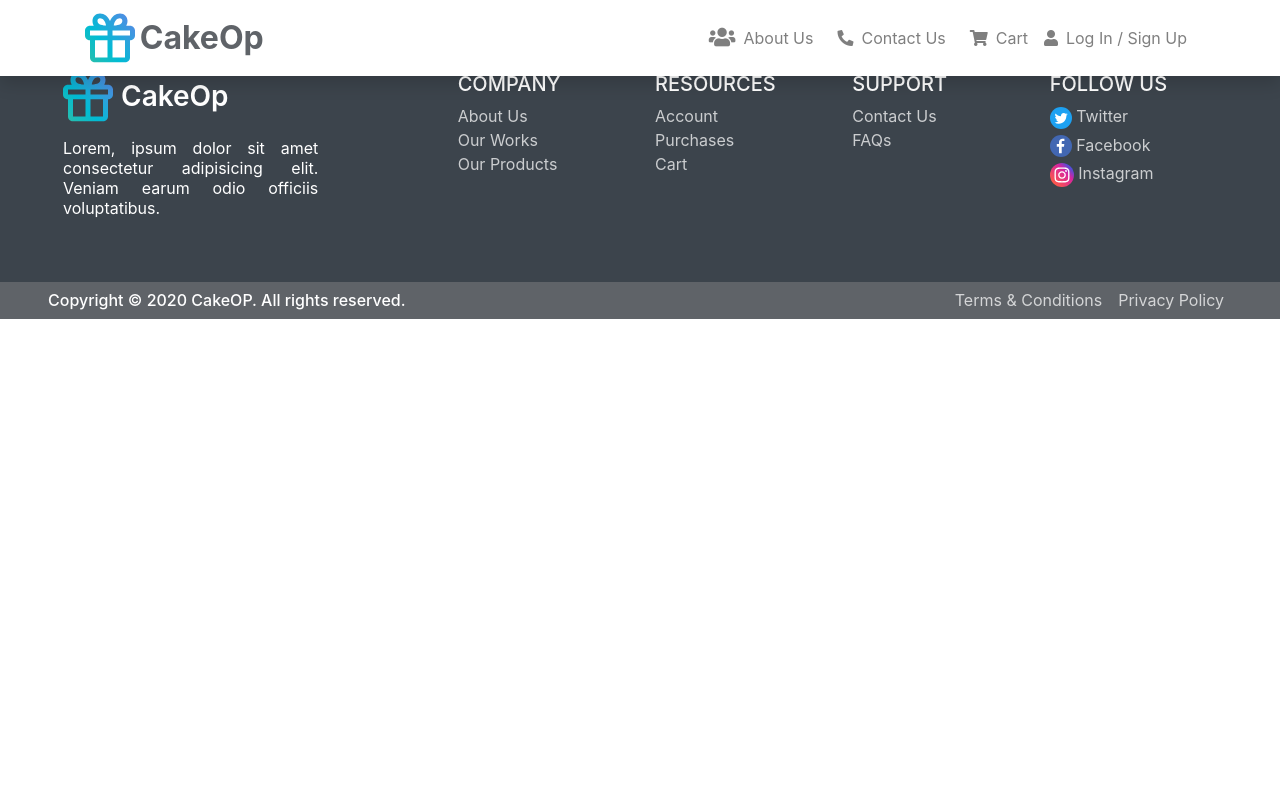
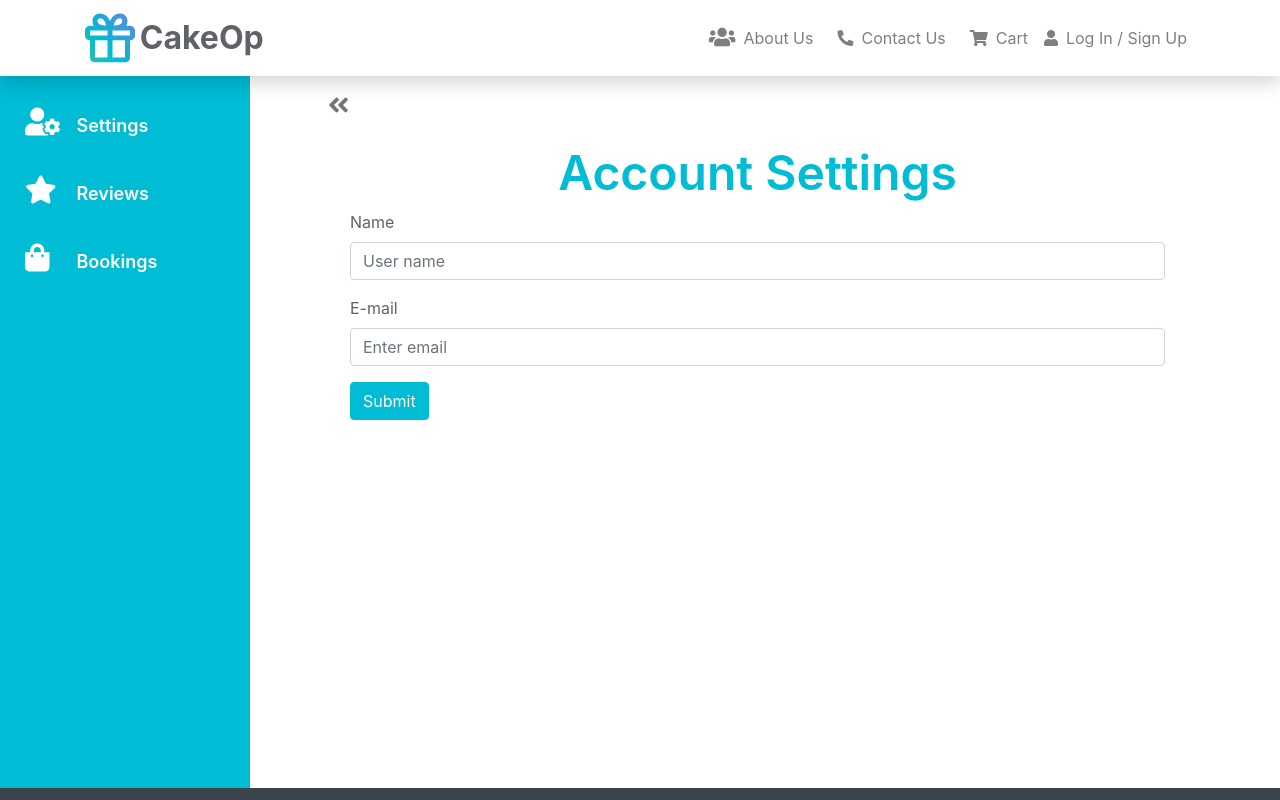
Before and after one commit to programmingseeker/cakeop, a React (Create React App) app in the folder frontend/: page /cakes in a window 1280 px wide. Shown: the top 800 px of the page. Built offline with nearby package versions, Linux system fonts and the light colour scheme.

Commit message:
Completed responsive side nav bar for Account page

```diff
--- /dev/null
+++ b/frontend/public/accountpage.scss
@@ -0,0 +1,6 @@
+.page-content-main-text{
+    font-weight: 600;
+    font-size: 3rem;
+    text-align: center;
+    color: var(--primary);
+}
--- /dev/null
+++ b/frontend/public/sidenav.scss
@@ -0,0 +1,236 @@
+#wrapper {
+  padding-left: 0;
+  transition: all 0.5s ease;
+  position: relative;
+}
+
+#sidebar-wrapper {
+  z-index: 1;
+  position:fixed;
+  top:76px;
+  left: 250px;
+  width: 0;
+  height: 100%;
+  margin-left: -250px;
+  overflow-y: auto;
+  overflow-x: hidden;
+  background: var(--primary);
+  transition: all 0.5s ease;
+}
+
+#wrapper.toggled #sidebar-wrapper {
+  width: 250px;
+}
+
+.sidebar-nav {
+  width: 250px;
+  margin: 1rem 0rem;
+  padding: 0;
+  list-style: none;
+  .nav-link{
+    padding:0rem!important;
+  }
+}
+.sidebar-nav > li {
+  text-indent: 8.5px;
+  line-height: 60px;
+  width: 100%;
+}
+.sidebar-nav > li .sidenav-icon {
+  display: block;
+  text-decoration: none;
+  color: #fff;
+  font-weight: 600;
+  font-size: 18px;
+  border-radius:20px;
+  margin:0.25rem 0.5rem;
+}
+.sidebar-nav > li > .sidenav-icon:hover,
+.sidebar-nav > li > .sidenav-icon:focus,
+.sidebar-nav > li > a.active{
+  text-decoration: none;
+  color: var(--primary);
+  background: #fff;
+}
+.sidebar-nav > li > .sidenav-icon i.fa {
+  font-size: 28px;
+  width: 60px;
+}
+
+
+
+
+#navbar-wrapper {
+    width: 100%;
+    position: absolute;
+    top:78px;
+    z-index: 2;
+}
+#wrapper.toggled #navbar-wrapper {
+    position: absolute;
+    margin-right: -250px;
+}
+#navbar-wrapper .navbar {
+  border-width: 0 0 0 0;
+  background-color: #fff;
+  font-size: 24px;
+  margin-bottom: 0;
+  border-radius: 0;
+  padding:0.5rem 0rem 0rem 0.5rem!important;
+}
+#navbar-wrapper .navbar .sidenav-icon {
+  color: #757575;
+}
+#navbar-wrapper .navbar .sidenav-icon:hover {
+  color: var(--primary);
+}
+#navbar-wrapper .navbar-inverse{
+  transform: rotate(180deg);
+  transition: all 0.5s ease;
+}
+
+
+
+#content-wrapper {
+  min-height:90vh;
+  width: 100%;
+  position: absolute;
+  top: 100px!important;
+  padding: 0px;
+}
+#wrapper.toggled #content-wrapper {
+  position: absolute;
+  margin-right: -250px;
+}
+
+@media (min-width: 992px) {
+  #wrapper {
+    padding-left: 250px;
+  }
+
+  #wrapper.toggled {
+    padding-left: 60px;
+  }
+
+  #sidebar-wrapper {
+    width: 250px;
+  }
+
+  #wrapper.toggled #sidebar-wrapper {
+    width: 60px;
+  }
+
+  #wrapper.toggled #navbar-wrapper {
+    position: absolute;
+    margin-right: -190px;
+}
+
+  #wrapper.toggled #content-wrapper {
+    position: absolute;
+    margin-right: -190px;
+  }
+
+  #navbar-wrapper {
+    position: relative;
+  }
+
+  #wrapper.toggled {
+    padding-left: 60px;
+  }
+
+  #content-wrapper {
+    position: relative;
+    top: 0;
+  }
+
+  #wrapper.toggled #navbar-wrapper,
+  #wrapper.toggled #content-wrapper {
+    position: relative;
+    margin-right: 60px;
+  }
+}
+
+@media (min-width: 768px) and (max-width: 991px) {
+  #wrapper {
+    padding-left: 60px;
+  }
+
+  #sidebar-wrapper {
+    width: 60px;
+  }
+
+#wrapper.toggled #navbar-wrapper {
+    position: absolute;
+    margin-right: -250px;
+}
+
+  #wrapper.toggled #content-wrapper {
+    position: absolute;
+    margin-right: -250px;
+  }
+
+  #navbar-wrapper {
+    position: relative;
+  }
+
+  #wrapper.toggled {
+    padding-left: 250px;
+  }
+
+  #content-wrapper {
+    position: relative;
+    top: 0;
+  }
+
+  #wrapper.toggled #navbar-wrapper,
+  #wrapper.toggled #content-wrapper {
+    position: relative;
+    margin-right: 250px;
+  }
+  .sidebar-nav > li .sidenav-icon {
+    margin:0rem!important;
+    border-radius:0rem;
+  }
+}
+
+@media (max-width: 767px) {
+  #wrapper {
+    padding-left: 0;
+  }
+
+  #sidebar-wrapper {
+    width: 0;
+  }
+
+  #wrapper.toggled #sidebar-wrapper {
+    width: 250px;
+  }
+  #wrapper.toggled #navbar-wrapper {
+    position: absolute;
+    margin-right: -250px;
+  }
+
+  #wrapper.toggled #content-wrapper {
+    position: absolute;
+    margin-right: -250px;
+  }
+
+  #navbar-wrapper {
+    position: relative;
+  }
+
+  #wrapper.toggled {
+    padding-left: 250px;
+  }
+
+  #content-wrapper {
+    position: relative;
+    top: 0;
+  }
+
+  #wrapper.toggled #navbar-wrapper,
+  #wrapper.toggled #content-wrapper {
+    position: relative;
+    margin-right: 250px;
+  }
+}
--- a/frontend/src/App.js
+++ b/frontend/src/App.js
@@ -6,15 +6,19 @@ import LoginPage from './pages/LoginPage';
 import SignupPage from './pages/SignupPage';
 import Header from './components/Header';
 import Footer from './components/Footer';
-
+import AllCakes from './components/AllCakes';
 function App() {
   return (
     <Router>
       <Header />
       <Switch>
         <Route exact path='/' component={HomePage} />
-        <Route exact path='/login' render={()=>{return(<LoginPage isPage={true}/>)}} />
+        <Route exact path='/login' render={()=><LoginPage isPage={true}/>} />
         <Route exact path='/signup' component={SignupPage} />
+        <Route exact path='/cakes' component={AllCakes} />
+        <Route exact path='/cakes/settings' render={()=><AllCakes tab={'settings'}/>} />
+        <Route exact path='/cakes/reviews' render={()=><AllCakes tab={'reviews'}/>} />
+        <Route exact path='/cakes/bookings' render={()=><AllCakes tab={'bookings'}/>} />
       </Switch>
       <Footer/>
     </Router>
--- /dev/null
+++ b/frontend/src/components/AllCakes.js
@@ -0,0 +1,72 @@
+import React,{useState,useEffect} from 'react'
+import {Container,Nav , Tab}from 'react-bootstrap'
+import { Link ,Route, Switch} from 'react-router-dom';
+
+import Settings from './Settings'
+import Reviews from './Reviews'
+import Bookings from './Bookings'
+
+function AllCakes({tab}='settings') {
+    const [sideNav,setsideNav]=useState(false);
+    const sideNavtoggle=()=>{
+        const a = sideNav?false:true;
+        setsideNav(a);
+    }
+
+    const [screen , setscreen]=useState('settings')
+    useEffect(() => {
+    setscreen(tab)
+    }, [screen])
+
+    const handlescreen=(screen = 'settings')=>{
+        switch (screen) {
+            case 'settings':
+           return <Settings/>;
+           break;
+            case 'reviews':
+           return <Reviews/>;
+           break;
+            case 'bookings':
+           return <Bookings/>;
+           break;
+            default:
+            return <div> this is a wrong page</div>;
+            break;
+        }
+    }
+    return (
+    <Tab.Container defaultActiveKey="settings">
+    <Container id='wrapper' className={`${sideNav? 'toggled':''}`} >
+        <aside id="sidebar-wrapper">
+          <Nav className="sidebar-nav" as="ul">
+            <Nav.Item as="li" >
+              <Nav.Link as="a" href='/cakes/settings' className={`sidenav-icon ${(tab === 'settings')? 'active':''}`}><i className="fa fa-user-cog" />Settings</Nav.Link>
+            </Nav.Item>
+            <Nav.Item as="li">
+              <Nav.Link as="a"  href='/cakes/reviews' className={`sidenav-icon ${(tab === 'reviews')? 'active':''}`}><i className="fa fa-star" />Reviews</Nav.Link>
+            </Nav.Item>
+            <Nav.Item as="li">
+              <Nav.Link as="a"  href='/cakes/bookings' className={`sidenav-icon ${(tab === 'bookings')? 'active':''}`}><i class="fa fa-shopping-bag"></i>Bookings</Nav.Link>
+            </Nav.Item>
+          </Nav>
+        </aside>
+        <div id="navbar-wrapper">
+          <Nav className="navbar">
+              <div onClick={sideNavtoggle} className={`${sideNav? '':'navbar-inverse'}`}>
+                <span className="sidenav-icon" ><i className="fa fa-angle-double-right" /></span>
+            </div>
+          </Nav>
+        </div>
+        <section id="content-wrapper">
+            <div className="col-lg-12">
+               <Tab.Content>
+                 {handlescreen(screen)}
+               </Tab.Content>
+            </div>
+        </section>
+      </Container>
+      </Tab.Container>
+)
+}
+
+export default AllCakes
--- /dev/null
+++ b/frontend/src/components/Bookings.js
@@ -0,0 +1,12 @@
+import React from 'react'
+import {Container} from 'react-bootstrap'
+
+function Bookings() {
+    return (
+        <Container>
+            this is a Booking route
+        </Container>
+    )
+}
+
+export default Bookings
--- a/frontend/src/components/Footer.js
+++ b/frontend/src/components/Footer.js
@@ -3,7 +3,7 @@ import { Row, Col } from 'react-bootstrap';
 
 const Footer = () => {
   return (
-    <div className="footer container-fluid">
+    <div className="footer container-fluid page-footer">
         <Row className='d-flex footer-primary-bg p-5  mt-4'>
             <Col sm={4} >
               <div className="d-flex mb-3">
--- a/frontend/src/components/Header.js
+++ b/frontend/src/components/Header.js
@@ -75,8 +75,6 @@ const Header = () => {
 </Navbar>
 )
 
-
 }
 
-
 export default Header
--- a/frontend/src/components/ProductCardUI.js
+++ b/frontend/src/components/ProductCardUI.js
@@ -15,7 +15,7 @@ function ProductCards({product}) {
   };
     return (
       <Col sm>
-          <ProductCard photos={returnArrayOfImg(product.images)} price={`₹${product.price}`} productName={product.name} description={product.description} buttonText="Add To Cart" />
+          <ProductCard photos={returnArrayOfImg(product.images)} price={`₹${product.price}`} productName={product.name} description={product.theme} buttonText="Add To Cart" />
       </Col>
     );
 }
--- /dev/null
+++ b/frontend/src/components/Reviews.js
@@ -0,0 +1,11 @@
+import React from 'react'
+import {Container} from 'react-bootstrap'
+function Reviews() {
+    return (
+        <Container>
+            this is a review route
+        </Container>
+    )
+}
+
+export default Reviews
--- /dev/null
+++ b/frontend/src/components/Settings.js
@@ -0,0 +1,34 @@
+import React from 'react'
+import {Container,Form,Button} from 'react-bootstrap'
+function Settings() {
+    return (
+        <Container>
+            <h1 className="page-content-main-text">Account Settings</h1>
+            <Form>
+        <Form.Group controlId="formBasicEmail">
+        <Form.Label>Name</Form.Label>
+        <Form.Control type="name" placeholder="User name" />
+        </Form.Group>
+
+        <Form.Group controlId="formBasicEmail">
+        <Form.Label>E-mail</Form.Label>
+        <Form.Control type="email" className="text-muted"placeholder="Enter email" />
+        </Form.Group>
+
+{/*
+        <Form.Group controlId="formBasicPassword">
+          <Form.Label>Password</Form.Label>
+          <Form.Control type="password" placeholder="Password" />
+        </Form.Group>
+        <Form.Group controlId="formBasicCheckbox">
+          <Form.Check type="checkbox" label="Check me out" />
+        </Form.Group> */}
+        <Button variant="primary" type="submit">
+          Submit
+        </Button>
+      </Form>
+    </Container>
+    )
+}
+
+export default Settings
--- a/frontend/src/custom.scss
+++ b/frontend/src/custom.scss
@@ -3,7 +3,6 @@
 
 $primary: #00bcd4;
 $text-color: #5f6368;
-$primary-color: #00bcd4;
 $section-bg: #f9f9f9;
 $form-placeholder: #888;
 $menu-bar-content: #16679a;
@@ -138,8 +137,14 @@ padding:0.5rem!important;
 	cursor:pointer;
 }
 
+.footer{
+  position: relative;
+  bottom: 0;
+}
 
 .footer-primary-bg {
+	z-index:100!important;
+	position:relative;
 	background-color: #3c444c;
 	h3{
 		font-weight:600;
@@ -154,6 +159,8 @@ padding:0.5rem!important;
 }
 
 .footer-secondary-bg {
+	z-index:10000!important;
+	position:relative;
 	background-color: #5f6368;
     ul{
 		margin:0.4rem 0rem!important;
@@ -177,4 +184,7 @@ padding:0.5rem!important;
 .footer-links > li > a:hover {
 	color: #fff;
 }
+
+@import '../public/accountpage';
+@import '../public/sidenav';
 @import 'bootstrap/scss/bootstrap';
```
Also changed, not shown: frontend/src/pages/HomePage.js (+2 -28 lines), 1 other file (tests, documents, lock files or other folders).
